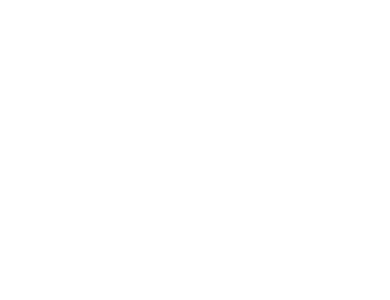
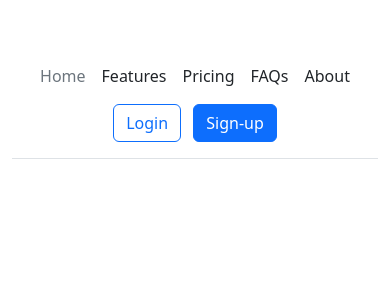
Before and after one commit to AlexDelapierre/Cuisinea, a PHP site: page / in a window 390 px wide. Before the commit the part shown is empty. Shown: the top 300 px of the page. Run offline with PHP 8.4, Linux system fonts and the light colour scheme.

Commit message:
Add Bootstrap-Header in index.php

```diff
--- a/index.php
+++ b/index.php
@@ -15,7 +15,29 @@
 </head>
 
 <body>
+  <div class="container">
+    <header
+      class="d-flex flex-wrap align-items-center justify-content-center justify-content-md-between py-3 mb-4 border-bottom">
+      <a href="/" class="d-flex align-items-center col-md-3 mb-2 mb-md-0 text-dark text-decoration-none">
+        <svg class="bi me-2" width="40" height="32" role="img" aria-label="Bootstrap">
+          <use xlink:href="#bootstrap"></use>
+        </svg>
+      </a>
 
+      <ul class="nav col-12 col-md-auto mb-2 justify-content-center mb-md-0">
+        <li><a href="#" class="nav-link px-2 link-secondary">Home</a></li>
+        <li><a href="#" class="nav-link px-2 link-dark">Features</a></li>
+        <li><a href="#" class="nav-link px-2 link-dark">Pricing</a></li>
+        <li><a href="#" class="nav-link px-2 link-dark">FAQs</a></li>
+        <li><a href="#" class="nav-link px-2 link-dark">About</a></li>
+      </ul>
+
+      <div class="col-md-3 text-end">
+        <button type="button" class="btn btn-outline-primary me-2">Login</button>
+        <button type="button" class="btn btn-primary">Sign-up</button>
+      </div>
+    </header>
+  </div>
 </body>
 
 </html>
```
